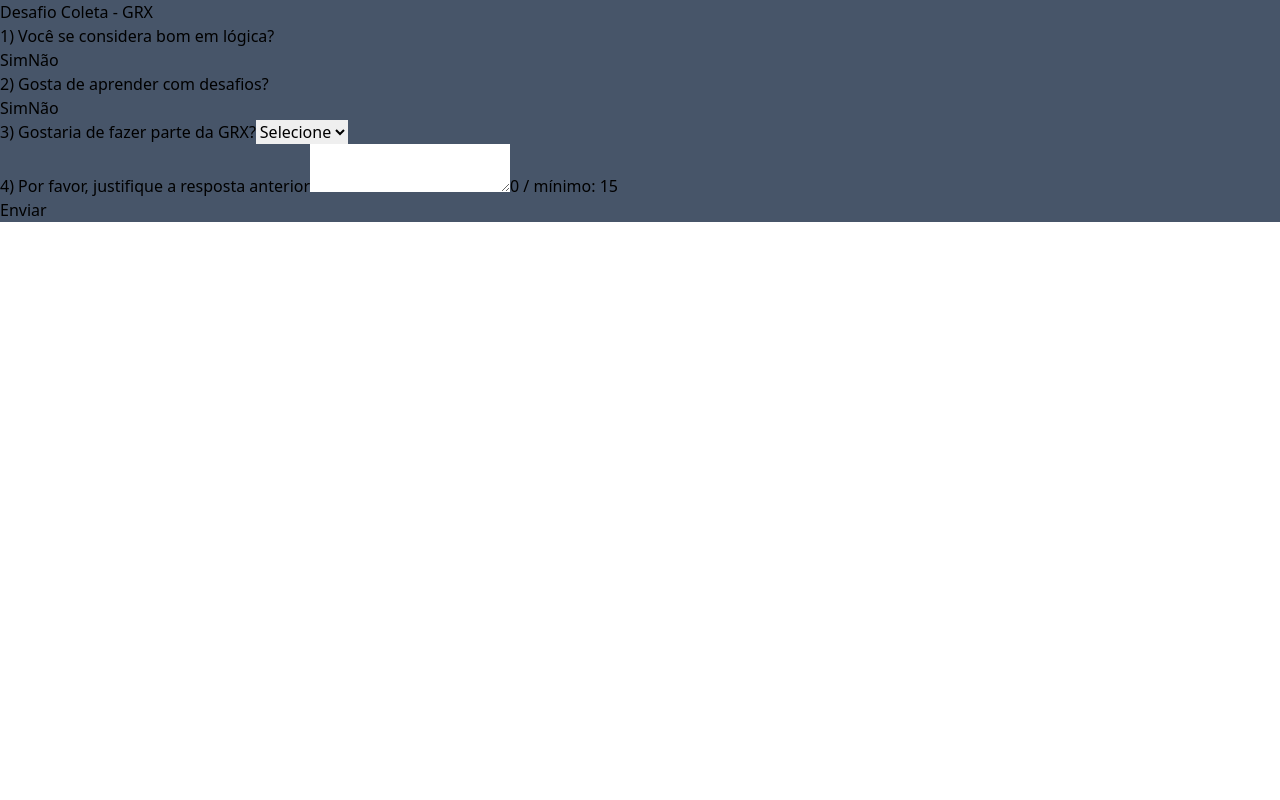
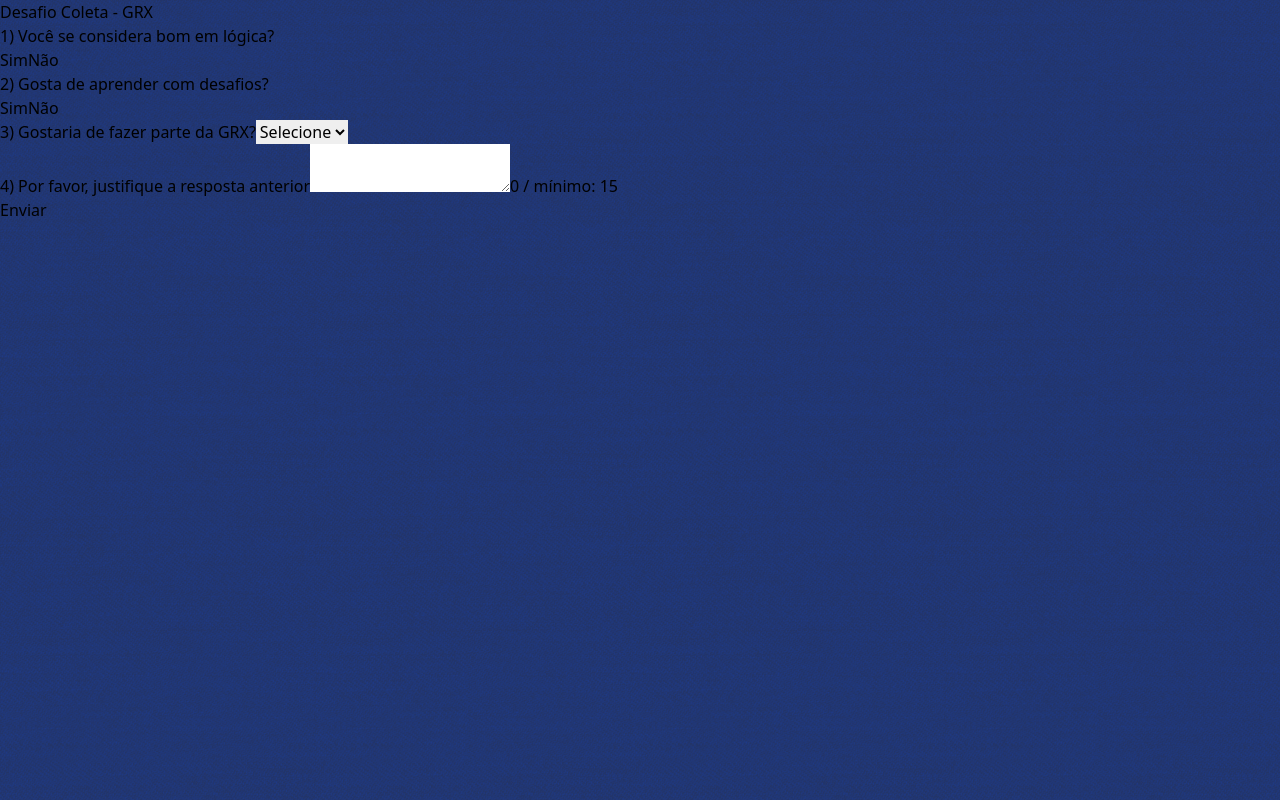
Before and after one commit to muriloommaia/grx-challenge, a React (Vite) app in the folder front-end/: page / in a window 1280 px wide. Built offline with nearby package versions, Linux system fonts and the light colour scheme.

Commit message:
style: estiliza background app

```diff
--- a/front-end/src/App.tsx
+++ b/front-end/src/App.tsx
@@ -2,7 +2,7 @@
 
 function App() {
   return (
-    <div className='bg-slate-600'>
+    <div className='min-h-[100vh] bg-blue-900 bg-pointers'>
       <Home />
     </div>
   )
```
